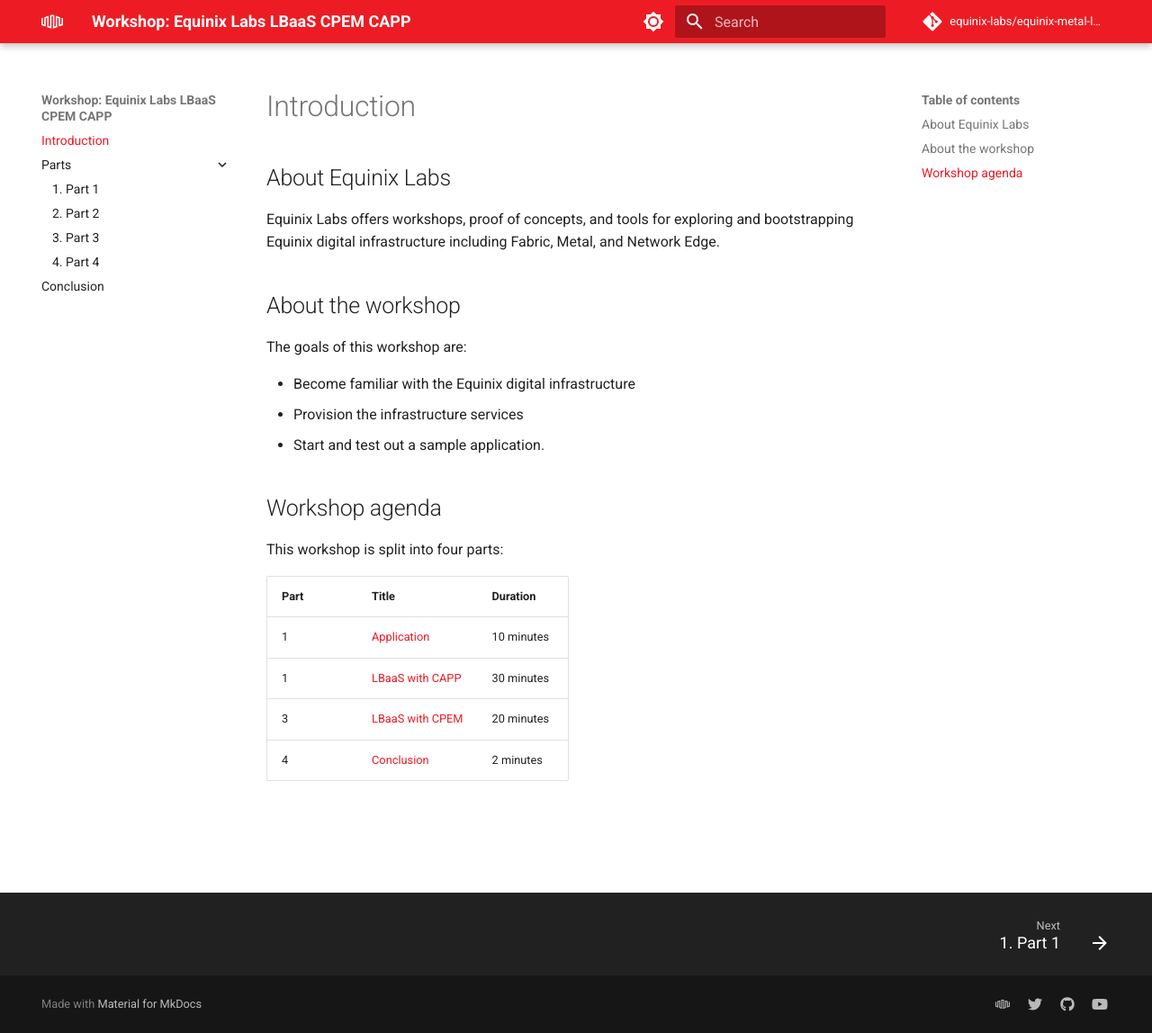
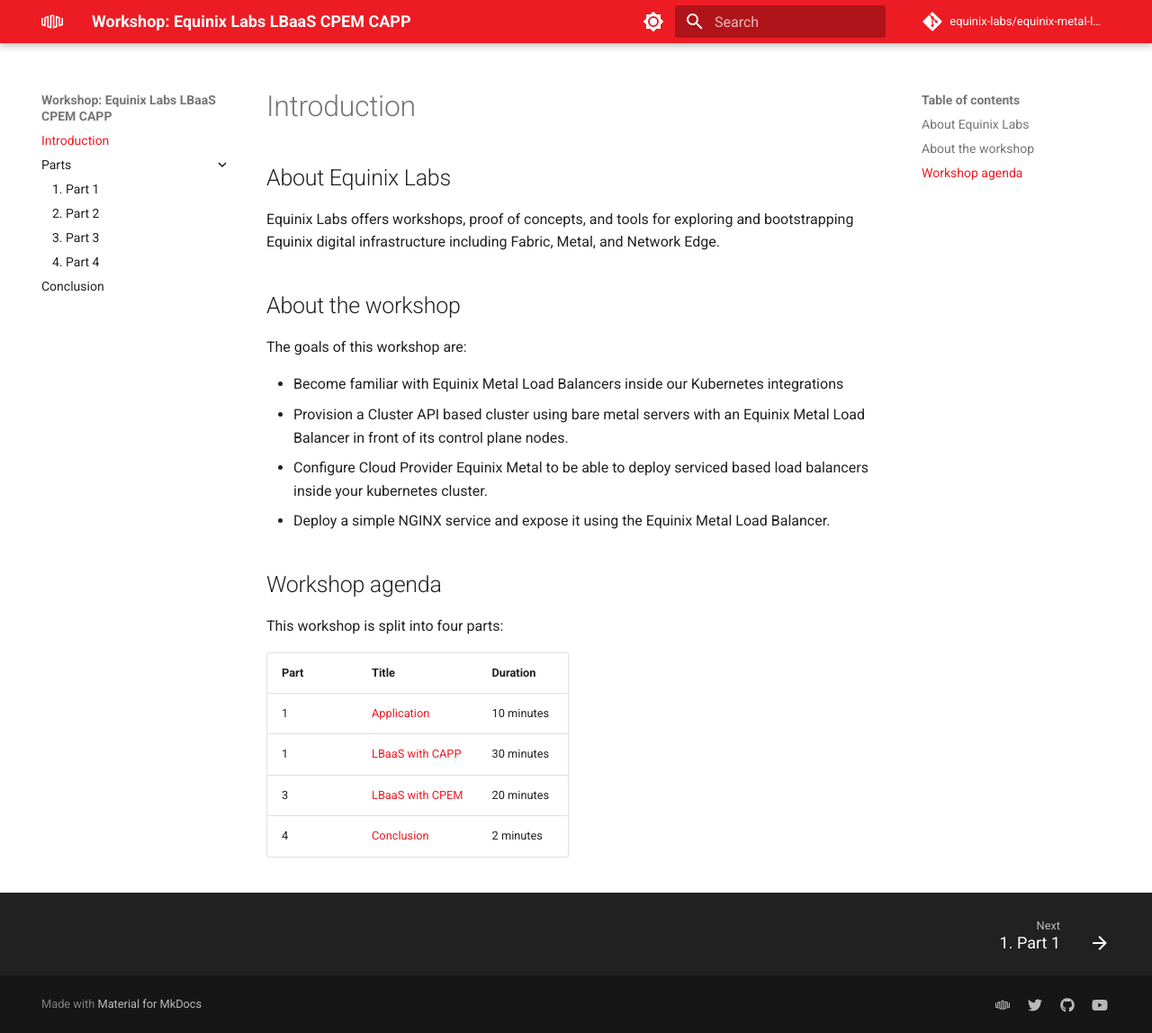
Before and after one commit to equinix-labs/equinix-metal-load-balancer-cpem-capp-workshop, an MkDocs documentation site: the page built from docs/index.md, in a window 1280 px wide and 1148 px high. Shown: the whole window at 90% size. Built offline with MkDocs 1.6.1 and Material for MkDocs 9.7.7, drawn with Linux system fonts in a browser that asks for light colours; comment, search, counter and statistics services are not loaded.

Commit message:
doc: index update
Signed-off-by: Chris Privitere <23177737+cprivitere@users.noreply.github.com>

```diff
--- a/docs/index.md
+++ b/docs/index.md
@@ -8,9 +8,10 @@
 
 The goals of this workshop are:
 
-- Become familiar with the Equinix digital infrastructure
-- Provision the infrastructure services
-- Start and test out a sample application.
+- Become familiar with Equinix Metal Load Balancers inside our Kubernetes integrations
+- Provision a Cluster API based cluster using bare metal servers with an Equinix Metal Load Balancer in front of its control plane nodes.
+- Configure Cloud Provider Equinix Metal to be able to deploy serviced based load balancers inside your kubernetes cluster.
+- Deploy a simple NGINX service and expose it using the Equinix Metal Load Balancer.
 
 ## Workshop agenda
 
```
